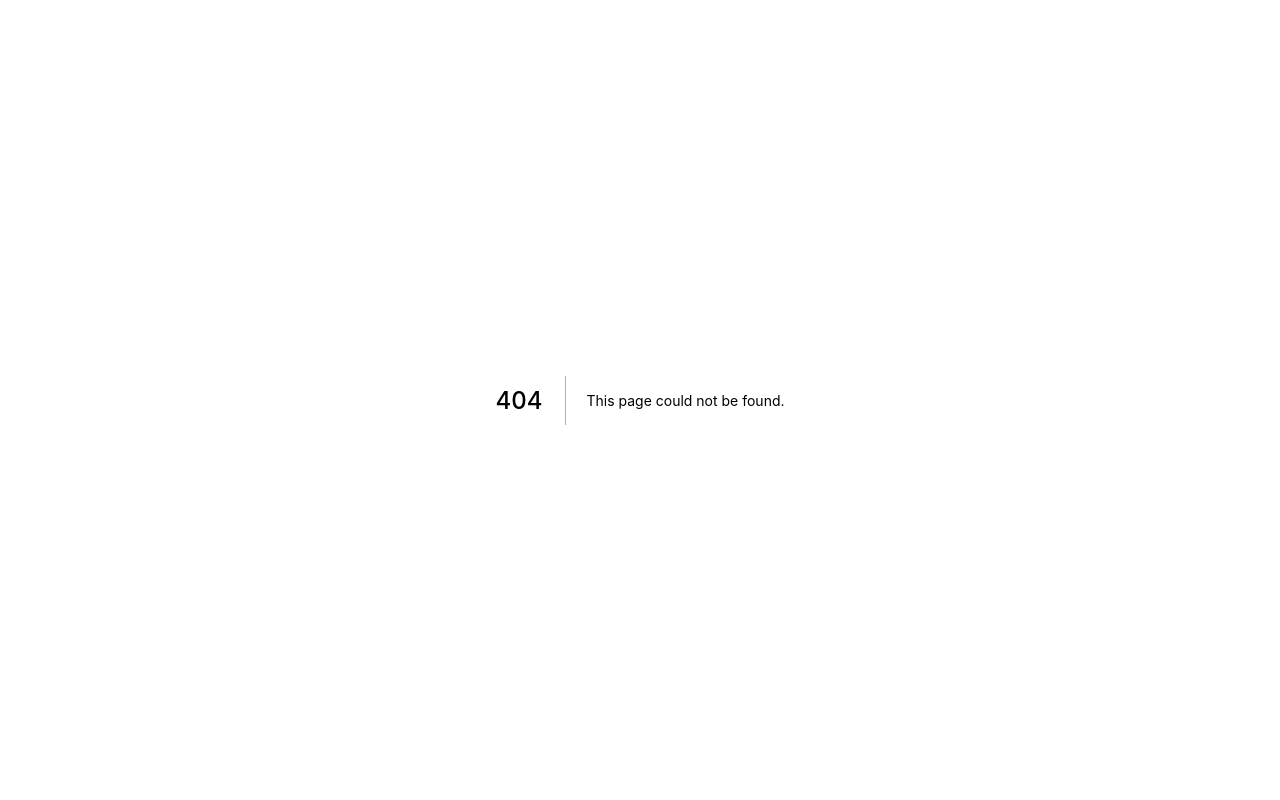
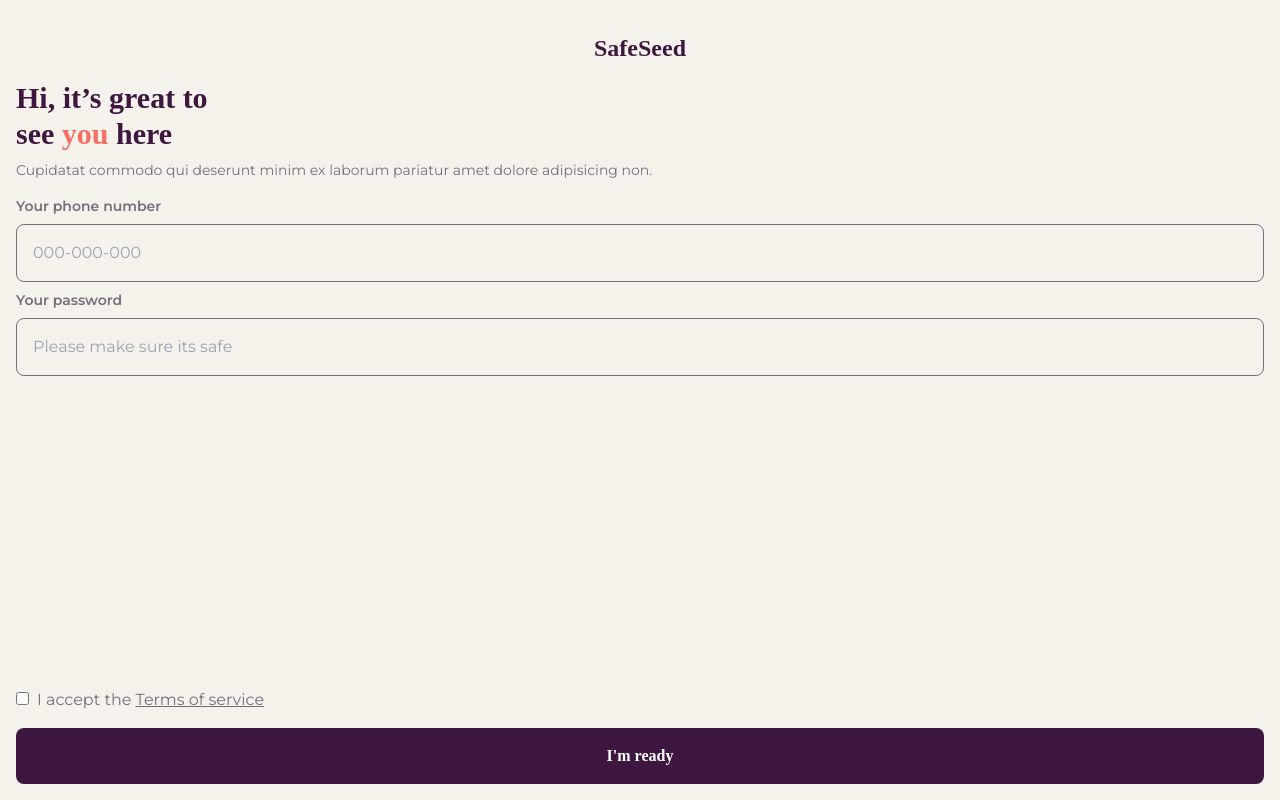
Before and after one commit to kacperszo/SafeSeed, a Next.js app: page /register in a window 1280 px wide. Before the commit this address had no page. Built offline with nearby package versions, Linux system fonts and the light colour scheme; a web font is replaced by a local one.

Commit message:
Add two of registration pages

```diff
--- a/package.json
+++ b/package.json
@@ -9,6 +9,7 @@
   },
   "dependencies": {
     "clsx": "^1.1.1",
+    "formik": "^2.2.9",
     "next": "12.0.7",
     "postcss-flexbugs-fixes": "^5.0.2",
     "react": "17.0.2",
--- /dev/null
+++ b/pages/register/index.jsx
@@ -0,0 +1,3 @@
+import { RegisterPage } from "../../src/features/Registration";
+
+export default RegisterPage;
--- /dev/null
+++ b/pages/register/trait.jsx
@@ -0,0 +1,3 @@
+import { TraitPage } from "../../src/features/Registration";
+
+export default TraitPage;
--- /dev/null
+++ b/src/features/Registration/components/FormButton.jsx
@@ -0,0 +1,10 @@
+const FormButton = ({ label, onClick, type }) => (
+    <button
+        className="p-4 w-full font-quirky text-white font-extrabold bg-deep-purple rounded-lg"
+        onClick={onClick}
+        type={type}
+    >
+        {label}
+    </button>
+);
+export default FormButton;
--- /dev/null
+++ b/src/features/Registration/components/FormCheckboxItem.jsx
@@ -0,0 +1,14 @@
+const FormCheckboxItem = ({ name, label }) => {
+    return (
+        <label className="w-full border border-katowice rounded-lg text-katowice flex items-center p-4">
+            <input
+                type="checkbox"
+                name={name}
+                className="rounded-full bg-transparent"
+            />
+            <p className="ml-2">{label}</p>
+        </label>
+    );
+};
+
+export default FormCheckboxItem;
--- /dev/null
+++ b/src/features/Registration/components/FormInput.jsx
@@ -0,0 +1,17 @@
+const FormInput = ({ onChange, name, value, type, label, placeholder }) => {
+    return (
+        <label className="text-katowice">
+            <p className="mb-2 text-sm font-semibold">{label}</p>
+            <input
+                className="border-katowice border p-4 rounded-lg w-full bg-transparent"
+                onChange={onChange}
+                name={name}
+                value={value}
+                type={type}
+                placeholder={placeholder}
+            />
+        </label>
+    );
+};
+
+export default FormInput;
--- /dev/null
+++ b/src/features/Registration/components/QuestionareHeader.jsx
@@ -0,0 +1,25 @@
+import HeaderBg from "../assets/header-bg.png";
+
+const QuestionareHeader = ({ label, title, sidenote = "" }) => {
+    return (
+        <div className="h-48 min-h-40 w-full relative overflow-hidden font-mont">
+            <div className="relative h-full z-30 p-4 text-white flex flex-col items-start justify-center">
+                <p>{label}</p>
+                <h1 className="text-2xl font-black font-quirky mt-2 mb-2">
+                    {title}
+                </h1>
+                {sidenote && (
+                    <p className="text-gray-200 text-xs">{sidenote}</p>
+                )}
+            </div>
+
+            <div className="absolute w-full h-full bg-relish opacity-70 z-20 backdrop-blur-3xl top-0 left-0"></div>
+            <img
+                src={HeaderBg.src}
+                className="z-10 absolute bottom-0 left-0 object-cover w-full h-full"
+            />
+        </div>
+    );
+};
+
+export default QuestionareHeader;
--- /dev/null
+++ b/src/features/Registration/index.jsx
@@ -0,0 +1,4 @@
+import RegisterPage from "./pages/RegisterPage";
+import TraitPage from "./pages/TraitPage";
+
+export { RegisterPage,TraitPage };
--- /dev/null
+++ b/src/features/Registration/pages/RegisterPage.jsx
@@ -0,0 +1,78 @@
+import { Formik } from "formik";
+import FormButton from "../components/FormButton";
+import FormInput from "../components/FormInput";
+
+export default function RegisterPage() {
+    return (
+        <div className="h-screen w-full bg-beige p-4 font-mont flex flex-col">
+            <div className="flex justify-center p-4">
+                <h1 className="text-2xl text-deep-purple font-quirky font-black">
+                    SafeSeed
+                </h1>
+            </div>
+            <h1 className="text-3xl font-quirky font-black text-deep-purple">
+                Hi, it’s great to
+                <br /> see <span className="text-haps">you</span> here
+            </h1>
+            <p className="text-sm mt-2 w-3/4 text-katowice">
+                Cupidatat commodo qui deserunt minim ex laborum pariatur amet
+                dolore adipisicing non.
+            </p>
+            <Formik
+                initialValues={{
+                    phone: "",
+                    password: "",
+                }}
+                onSubmit={(values) => {
+                    console.log(values);
+                }}
+            >
+                {({
+                    values,
+                    errors,
+                    touched,
+                    handleChange,
+                    handleBlur,
+                    handleSubmit,
+                }) => (
+                    <form
+                        className="mt-4 flex flex-1 flex-col space-y-2"
+                        onSubmit={handleSubmit}
+                    >
+                        <FormInput
+                            label="Your phone number"
+                            type="text"
+                            name="phone"
+                            onChange={handleChange}
+                            onBlur={handleBlur}
+                            value={values.phone}
+                            placeholder={"000-000-000"}
+                        />
+                        <FormInput
+                            label="Your password"
+                            type="password"
+                            name="password"
+                            onChange={handleChange}
+                            onBlur={handleBlur}
+                            value={values.password}
+                            placeholder={"Please make sure its safe"}
+                        />
+                        <div className="flex-1" />
+                        <div className="flex flex-col">
+                            <label className="space-x-2 mt-auto pb-4">
+                                <input type="checkbox" />
+                                <span className="text-katowice">
+                                    I accept the{" "}
+                                    <span className="underline">
+                                        Terms of service
+                                    </span>
+                                </span>
+                            </label>
+                            <FormButton label={"I'm ready"}></FormButton>
+                        </div>
+                    </form>
+                )}
+            </Formik>
+        </div>
+    );
+}
--- /dev/null
+++ b/src/features/Registration/pages/TraitPage.jsx
@@ -0,0 +1,36 @@
+import { Form } from "formik";
+import React from "react";
+import QuestionareHeader from "./../components/QuestionareHeader";
+import FormButton from "./../components/FormButton";
+import FormCheckboxItem from "../components/FormCheckboxItem";
+
+const TraitPage = () => {
+    return (
+        <div className="h-full max-h-screen bg-beige w-full flex flex-col overflow-hidden">
+            <QuestionareHeader
+                label="To help you
+                we have to know
+                "
+                title="What you’re going through"
+                sidenote="All of this information will be anonymous"
+            />
+            <div className="flex-1 flex flex-wrap overflow-y-scroll p-4 gap-4">
+                <FormCheckboxItem label={"Anxiety attacks"} />
+                <FormCheckboxItem label={"Anxiety attacks"} />
+                <FormCheckboxItem label={"Anxiety attacks"} />
+                <FormCheckboxItem label={"Anxiety attacks"} />
+                <FormCheckboxItem label={"Anxiety attacks"} />
+                <FormCheckboxItem label={"Anxiety attacks"} />
+                <FormCheckboxItem label={"Anxiety attacks"} />
+                <FormCheckboxItem label={"Anxiety attacks"} />
+                <FormCheckboxItem label={"Anxiety attacks"} />
+                <FormCheckboxItem label={"Anxiety attacks"} />
+            </div>
+            <div className="p-4">
+                <FormButton label="Let’s talk about something nice now" />
+            </div>
+        </div>
+    );
+};
+
+export default TraitPage;
```
Also changed, not shown: pages/register/goals.jsx (added), src/features/Registration/assets/header-bg.png (added), 1 other file (tests, documents, lock files or other folders).
